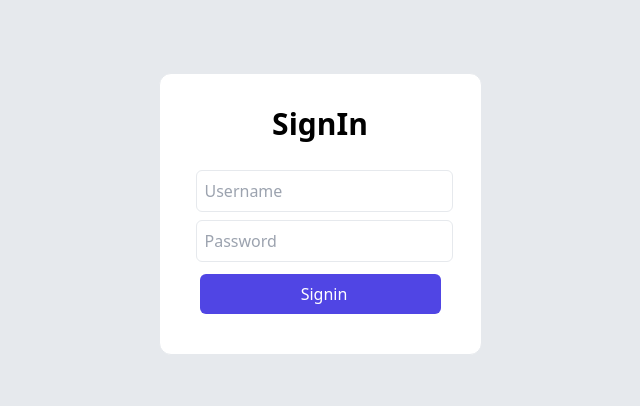
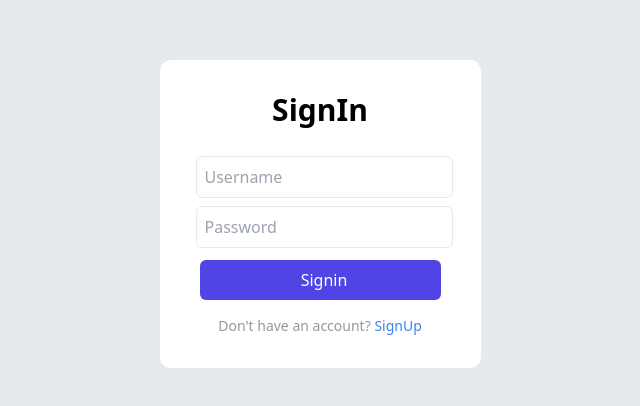
Before and after one commit to Shivamprajapatii/second-brain, a React (Vite) app in the folder Frontend/: page /signin in a window 1280 px wide. Shown: the part 186-592 px from the top of the page, without its empty margins (320-960 px from the left). Built offline with nearby package versions, Linux system fonts and the light colour scheme.

Commit message:
style signuin

```diff
--- a/Frontend/src/pages/Signin.tsx
+++ b/Frontend/src/pages/Signin.tsx
@@ -36,7 +36,9 @@
                 <div className="flex justify-center">
                     <Button onClick={signin} variant="primary" title="Signin" fullWidth={true} />
                 </div>
-
+                <p className="mt-2 text-sm text-gray-600 text-center">
+                    Don't have an account? <Link to="/signUp" className="text-blue-500 hover:underline">SignUp</Link>
+                </p>
             </div>
         </div>
     )
```
